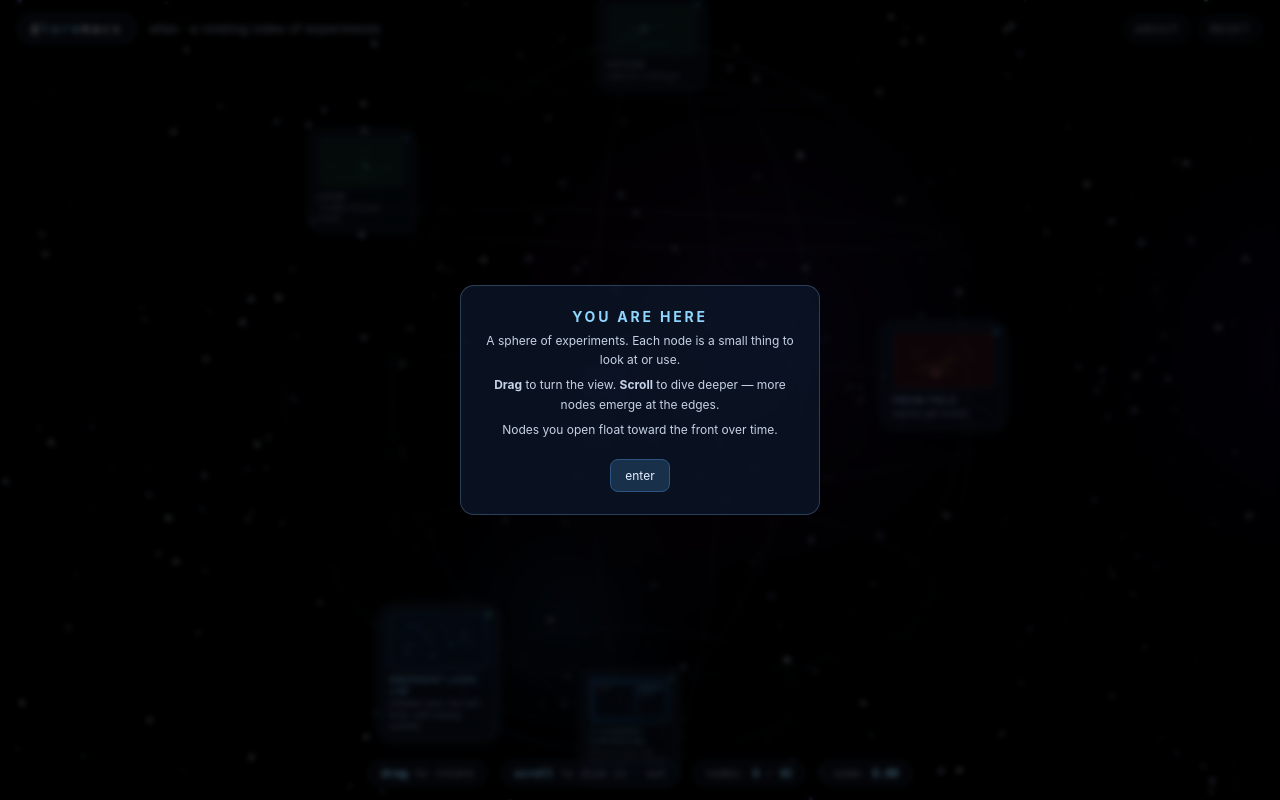
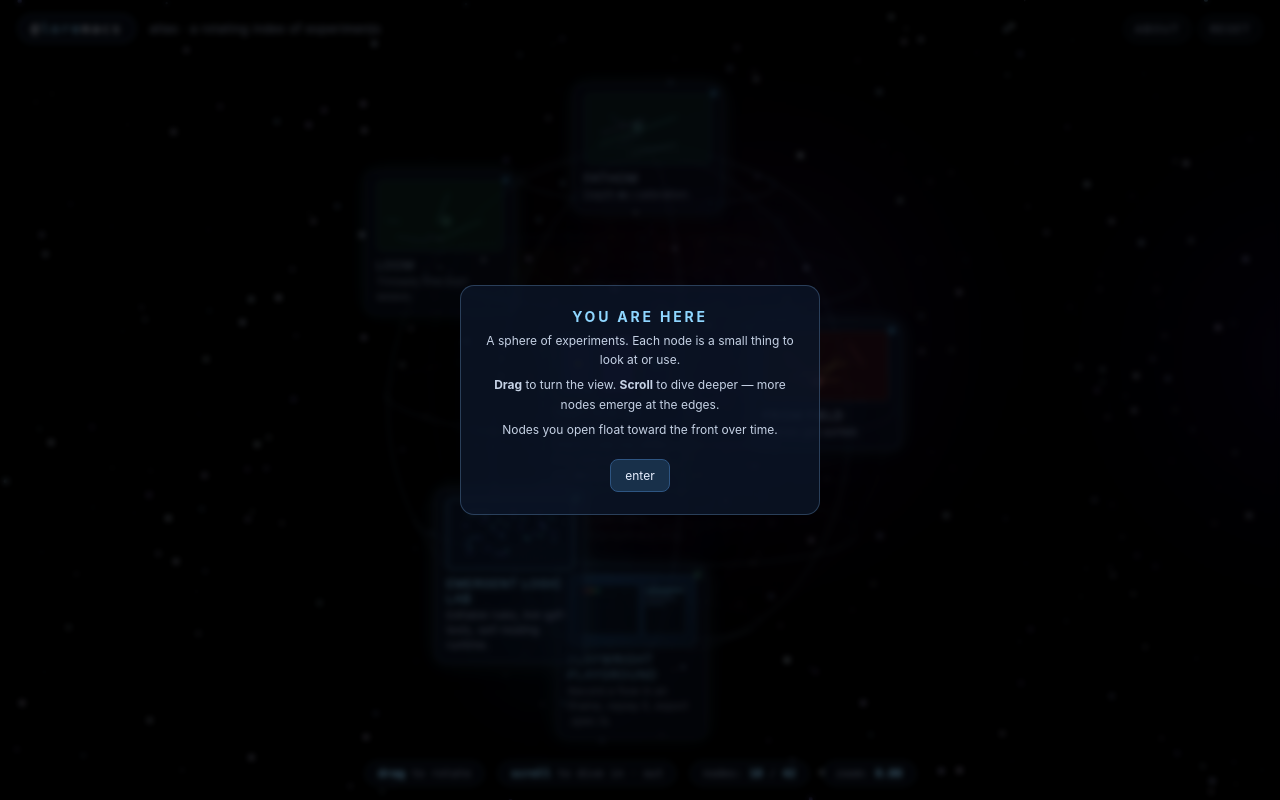
Before and after one commit to loremacs/home, a plain HTML site: page index.html in a window 1280 px wide. Drawn offline with Linux system fonts and the light colour scheme; animation ran at ten frames a second.

Commit message:
refactor: replace perspective camera with orthographic shell-focus system
Remove perspective-based camera travel (CAM_Z_FAR/CAM_Z_NEAR) in favor of orthographic projection with dynamic shell scaling. Zoom now maps to a continuous focus index across shells (0 to SHELL_COUNT-1) rather than camera depth.

At any zoom level, only three shells render: the outgoing shell (larger, fading out), the focus shell (primary), and the incoming shell (smaller, fading in). Each shell's on-screen radius scales by

```diff
--- a/index.html
+++ b/index.html
@@ -300,20 +300,23 @@
 const PROJECTS_BASE = "projects/";
 const PERSPECTIVE = 1400;
 
-// Concentric shells. Outermost first. Default view (zoom=0) shows only the
-// primary (outer) shell; deeper shells fade in as you scroll in.
+// Concentric shells. Each holds a fixed number of nodes; outermost first.
+// Only a 3-shell window renders at any time: the outgoing shell, the focus,
+// and the incoming shell. Outgoing + incoming are barely visible so the
+// focus shell reads cleanly.
 const SHELL_DEFS = [
-  { radius: 520, capacity: 6  },
-  { radius: 380, capacity: 12 },
-  { radius: 240, capacity: 12 },
-  { radius: 110, capacity: 12 },
+  { capacity: 6  },
+  { capacity: 12 },
+  { capacity: 12 },
+  { capacity: 12 },
 ];
+const SHELL_COUNT = SHELL_DEFS.length;
 const TOTAL_CAPACITY = SHELL_DEFS.reduce((s, d) => s + d.capacity, 0);
 
-// Camera travels from outside the outermost shell through past the innermost
-// as state.zoom moves 0 -> 1. Smooth, no snapping.
-const CAM_Z_FAR  = 700;
-const CAM_Z_NEAR = -500;
+// Each shell step is this much larger (outgoing) or smaller (incoming) than
+// the focus shell's on-screen radius. Controls the 'next sphere is inside'
+// feel without ever changing node pixel size.
+const SHELL_SCALE_STEP = 1.75;
 
 const CATALOG = [
   { id: "playwright",   title: "Playwright Playground", desc: "Record a flow in an iframe, replay it, export .spec.ts.", href: PROJECTS_BASE + "playwright/" },
@@ -434,8 +437,8 @@ function fibonacciSphere(n, rot) {
 }
 
 // Partition the ranked list across shells. Top-ranked land on the outer shell
-// (always visible at the default zoom); lower-ranked land on inner shells that
-// reveal as you dive in.
+// (visible at the default zoom); lower-ranked land on inner shells that come
+// into focus as you dive in.
 function assignShells(ranked) {
   const shells = [];
   let cursor = 0;
@@ -447,7 +450,6 @@ function assignShells(ranked) {
     const items = slice.map((n, i) => ({
       ...n,
       shellIndex: s,
-      shellRadius: def.radius,
       unit: positions[i],
     }));
     shells.push({ def, items });
@@ -591,27 +593,37 @@ function mulberry32(seed) {
 }
 
 // =====================================================================
-// ZOOM + SHELL REVEAL
-// zoom in [0,1] drives camera depth. Each shell has its own fade-in window
-// so the outer shell stays visible by default and inner shells emerge as the
-// user dives in, without snapping.
+// ZOOM + SHELL FOCUS
+// zoom in [0,1] maps to a continuous focus index across the shells. At any
+// moment at most three shells are visible: the one just passed (outer,
+// barely visible), the focus shell (primary), and the one coming up (inner,
+// barely visible). Node pixel size never changes -- only the sphere's
+// on-screen radius and per-shell opacity do.
 // =====================================================================
 function smoothstep(a, b, x) {
   const t = Math.max(0, Math.min(1, (x - a) / (b - a)));
   return t * t * (3 - 2 * t);
 }
-function camZForZoom(z) {
+function focusForZoom(z) {
   const t = Math.max(0, Math.min(1, z));
-  const eased = t * t * (3 - 2 * t);
-  return CAM_Z_FAR + (CAM_Z_NEAR - CAM_Z_FAR) * eased;
+  return t * (SHELL_COUNT - 1);
 }
-// Per-shell visibility gate. Outer shell always visible; inner shells fade
-// in as you zoom past their thresholds.
-function shellGate(shellIdx, z) {
-  if (shellIdx === 0) return 1;
-  const start = 0.08 + (shellIdx - 1) * 0.22;
-  const end   = start + 0.22;
-  return smoothstep(start, end, z);
+function focusRadiusPx() {
+  return Math.min(innerWidth, innerHeight) * 0.32;
+}
+// Distance = focus - shellIndex.
+// Positive = shell is 'behind us' (outgoing, larger on screen, fading out).
+// Negative = shell is 'ahead of us' (incoming, smaller on screen, fading in).
+function shellRenderRadius(distance) {
+  return focusRadiusPx() * Math.pow(SHELL_SCALE_STEP, distance);
+}
+// Opacity peaks at distance 0 (focus) and drops off quickly so neighbouring
+// shells are only barely visible and anything further is hidden.
+function shellOpacity(distance) {
+  const d = Math.abs(distance);
+  if (d >= 1.3) return 0;
+  if (d <= 1) return 1 - 0.85 * d * d * (3 - 2 * d);
+  return 0.15 * (1 - (d - 1) / 0.3);
 }
 
 // =====================================================================
@@ -639,15 +651,24 @@ function renderFrame() {
 
   const sinX = Math.sin(state.rotX), cosX = Math.cos(state.rotX);
   const sinY = Math.sin(state.rotY), cosY = Math.cos(state.rotY);
-  const camZ = camZForZoom(state.zoom);
+  const focus = focusForZoom(state.zoom);
   let actuallyVisible = 0;
 
   for (let i = 0; i < state.nodes.length; i++) {
     const n = state.nodes[i];
+    const distance = focus - n.shellIndex;
+    const shellOp = shellOpacity(distance);
+    if (shellOp < 0.02) {
+      if (n.el.style.opacity !== "0") {
+        n.el.style.opacity = "0";
+        n.el.style.pointerEvents = "none";
+      }
+      continue;
+    }
+    const R = shellRenderRadius(distance);
     const p = n.unit;
-    const R = n.shellRadius;
 
-    // Rotate unit position.
+    // Rotate unit position (orthographic: no perspective).
     const y1 = p.y * cosX - p.z * sinX;
     const z1 = p.y * sinX + p.z * cosX;
     const x2 = p.x * cosY + z1 * sinY;
@@ -655,129 +676,99 @@ function renderFrame() {
 
     const wx = x2 * R;
     const wy = y1 * R;
-    const wz = z2 * R - camZ;
 
-    // Hide when close to / past the camera plane or receded too far.
-    let op = 1;
-    if (wz > 900)       op = Math.max(0, 1 - (wz - 900) / 350);
-    else if (wz < -1700) op = Math.max(0, 1 - (-wz - 1700) / 500);
-
-    // Back-side fade so peripheral nodes don't overpower the front focus.
+    // Back-side fade so peripheral/behind nodes don't crowd the front focus.
     const frontness = (z2 + 1) / 2;
-    op *= 0.35 + frontness * 0.65;
-
-    // Gate inner shells by zoom so the default view is 6 primary nodes.
-    op *= shellGate(n.shellIndex, state.zoom);
-
-    if (op < 0.02) {
-      if (n.el.style.opacity !== "0") {
-        n.el.style.opacity = "0";
-        n.el.style.pointerEvents = "none";
-      }
-      continue;
-    }
+    const op = shellOp * (0.4 + frontness * 0.6);
 
     n.el.style.opacity = op.toFixed(3);
-    n.el.style.pointerEvents = op > 0.45 ? "auto" : "none";
-    n.el.style.zIndex = String(1000 + Math.round(wz));
-    n.el.style.transform = `translate3d(${wx}px, ${wy}px, ${wz}px) translate(-50%, -50%)`;
+    n.el.style.pointerEvents = (shellOp > 0.5 && frontness > 0.25) ? "auto" : "none";
+    // Focus shell stacks above neighbours; within a shell, front above back.
+    const shellLayer = (n.shellIndex === Math.round(focus)) ? 2000 : 1000;
+    n.el.style.zIndex = String(shellLayer + Math.round(z2 * 100));
+    // translate3d(...,0) keeps the card out of the CSS perspective pipeline
+    // so its pixel size does not change with zoom.
+    n.el.style.transform = `translate3d(${wx}px, ${wy}px, 0) translate(-50%, -50%)`;
     actuallyVisible++;
   }
 
   document.getElementById("visCount").textContent = actuallyVisible;
   document.getElementById("zoomChip").textContent = state.zoom.toFixed(2);
 
-  drawGrid(camZ, sinX, cosX, sinY, cosY);
+  drawGrid(sinX, cosX, sinY, cosY, focus);
   drawSky();
   requestAnimationFrame(renderFrame);
 }
 
 // =====================================================================
 // WIREFRAME GRID
-// Subtle lat/long lines per shell so the 3D sphere shape is readable
-// without overpowering the nodes. Uses the same rotation + camera math so
-// it aligns with the node field exactly.
+// Orthographic lat/long wireframes per shell. Each shell's opacity and
+// on-screen radius match its nodes, so the grid is the visible skeleton of
+// the current focus sphere (and the two ghosts neighbouring it).
+// Back-hemisphere segments draw dimmer so the sphere reads as 3D.
 // =====================================================================
-function projectPoint(x, y, z, camZ, sinX, cosX, sinY, cosY, cx, cy) {
+function rotate3(x, y, z, sinX, cosX, sinY, cosY) {
   const y1 = y * cosX - z * sinX;
   const z1 = y * sinX + z * cosX;
   const x2 = x * cosY + z1 * sinY;
   const z2 = -x * sinY + z1 * cosY;
-  const wz = z2 - camZ;
-  if (wz >= PERSPECTIVE - 20) return null;
-  const scale = PERSPECTIVE / (PERSPECTIVE - wz);
-  return { x: cx + x2 * scale, y: cy + y1 * scale, wz };
+  return { x: x2, y: y1, z: z2 };
 }
 
-function drawGrid(camZ, sinX, cosX, sinY, cosY) {
+function drawGrid(sinX, cosX, sinY, cosY, focus) {
   const W = grid.width, H = grid.height;
   gridCtx.clearRect(0, 0, W, H);
   const cx = W / 2, cy = H / 2;
+  gridCtx.lineWidth = 1;
 
-  for (let si = 0; si < state.shells.length; si++) {
-    const shell = state.shells[si];
-    const R = shell.def.radius;
-    const gate = shellGate(si, state.zoom);
+  for (let si = 0; si < SHELL_COUNT; si++) {
+    const dist = focus - si;
+    const gate = shellOpacity(dist);
     if (gate < 0.05) continue;
+    const R = shellRenderRadius(dist);
+    const baseAlpha = 0.22 * gate;
 
-    // Fade slightly once the camera has moved past the shell's back face.
-    let passed = 1;
-    if (camZ < -R) passed = Math.max(0, 1 - (-camZ - R) / 400);
-    const alpha = 0.10 * gate * passed;
-    if (alpha < 0.005) continue;
-    gridCtx.strokeStyle = "rgba(140, 200, 255, " + alpha.toFixed(3) + ")";
-    gridCtx.lineWidth = 1;
+    const drawArc = (sampleFn, STEPS) => {
+      let prev = null;
+      for (let s = 0; s <= STEPS; s++) {
+        const u = sampleFn(s / STEPS);
+        const p = rotate3(u.x * R, u.y * R, u.z * R, sinX, cosX, sinY, cosY);
+        const cur = { x: cx + p.x, y: cy + p.y, z: p.z };
+        if (prev) {
+          const midFront = (prev.z + cur.z) / 2 > 0;
+          const a = baseAlpha * (midFront ? 1 : 0.28);
+          gridCtx.strokeStyle = "rgba(140, 200, 255, " + a.toFixed(3) + ")";
+          gridCtx.beginPath();
+          gridCtx.moveTo(prev.x, prev.y);
+          gridCtx.lineTo(cur.x, cur.y);
+          gridCtx.stroke();
+        }
+        prev = cur;
+      }
+    };
 
-    // Latitudes
-    const LAT_DIV = 6;
-    const LON_STEPS = 48;
+    // Latitudes (parallels)
+    const LAT_DIV = 6, LON_STEPS = 48;
     for (let li = 1; li < LAT_DIV; li++) {
       const lat = -Math.PI / 2 + (li / LAT_DIV) * Math.PI;
       const y0 = Math.sin(lat);
       const r0 = Math.cos(lat);
-      gridCtx.beginPath();
-      let prev = null;
-      for (let s = 0; s <= LON_STEPS; s++) {
-        const lon = (s / LON_STEPS) * Math.PI * 2;
-        const pt = projectPoint(
-          Math.cos(lon) * r0 * R, y0 * R, Math.sin(lon) * r0 * R,
-          camZ, sinX, cosX, sinY, cosY, cx, cy
-        );
-        if (pt) {
-          if (prev) gridCtx.lineTo(pt.x, pt.y);
-          else gridCtx.moveTo(pt.x, pt.y);
-          prev = pt;
-        } else {
-          prev = null;
-        }
-      }
-      gridCtx.stroke();
+      drawArc((t) => {
+        const lon = t * Math.PI * 2;
+        return { x: Math.cos(lon) * r0, y: y0, z: Math.sin(lon) * r0 };
+      }, LON_STEPS);
     }
 
-    // Longitudes
-    const LON_DIV = 8;
-    const LAT_STEPS = 36;
+    // Longitudes (meridians)
+    const LON_DIV = 8, LAT_STEPS = 36;
     for (let li = 0; li < LON_DIV; li++) {
       const lon = (li / LON_DIV) * Math.PI * 2;
-      gridCtx.beginPath();
-      let prev = null;
-      for (let s = 0; s <= LAT_STEPS; s++) {
-        const lat = -Math.PI / 2 + (s / LAT_STEPS) * Math.PI;
+      drawArc((t) => {
+        const lat = -Math.PI / 2 + t * Math.PI;
         const y0 = Math.sin(lat);
         const r0 = Math.cos(lat);
-        const pt = projectPoint(
-          Math.cos(lon) * r0 * R, y0 * R, Math.sin(lon) * r0 * R,
-          camZ, sinX, cosX, sinY, cosY, cx, cy
-        );
-        if (pt) {
-          if (prev) gridCtx.lineTo(pt.x, pt.y);
-          else gridCtx.moveTo(pt.x, pt.y);
-          prev = pt;
-        } else {
-          prev = null;
-        }
-      }
-      gridCtx.stroke();
+        return { x: Math.cos(lon) * r0, y: y0, z: Math.sin(lon) * r0 };
+      }, LAT_STEPS);
     }
   }
 }
```
